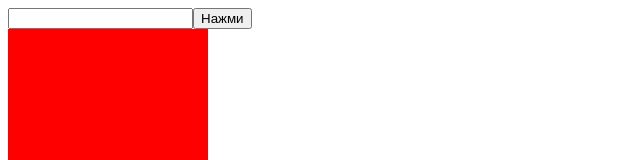
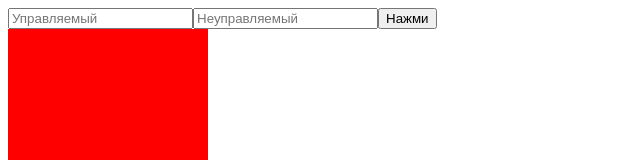
Before and after one commit to Sergey9694/ts-project, a React (Vite) app: page / in a window 1280 px wide. Shown: the top 160 px of the page, without its empty margins (0-640 px from the left). Built offline with nearby package versions, Linux system fonts and the light colour scheme; no server answers.

Commit message:
типизация useRef

```diff
--- a/src/components/EventsExample.tsx
+++ b/src/components/EventsExample.tsx
@@ -1,9 +1,9 @@
-import { FC, useState } from "react";
+import { FC, useRef, useState } from "react";
 
 const EventsExample: FC = () => {
     const [value, setValue] = useState<string>("");
-
     const [isDrag, setIsDrag] = useState<boolean>(false); // тру -занесли в квадрат, false - вышли за пределы
+    const inputRef = useRef<HTMLInputElement>(null);
 
     // типизация onChange
     const changeHandler = (e: React.ChangeEvent<HTMLInputElement>) => {
@@ -12,7 +12,8 @@
 
     // типизация onClick
     const clickHandler = (e: React.MouseEvent<HTMLButtonElement>) => {
-        console.log(value);
+        // console.log(value);
+        console.log(inputRef.current?.value);
     };
     // начало перемещения эл-та
     const dragHandler = (e: React.DragEvent<HTMLDivElement>) => {
@@ -37,7 +38,13 @@
 
     return (
         <div>
-            <input value={value} onChange={changeHandler} type="text" />
+            <input
+                value={value}
+                onChange={changeHandler}
+                type="text"
+                placeholder="Управляемый"
+            />
+            <input ref={inputRef} type="text" placeholder="Неуправляемый" />
             <button onClick={clickHandler}>Нажми</button>
             <div
                 onDrag={dragHandler}
```
